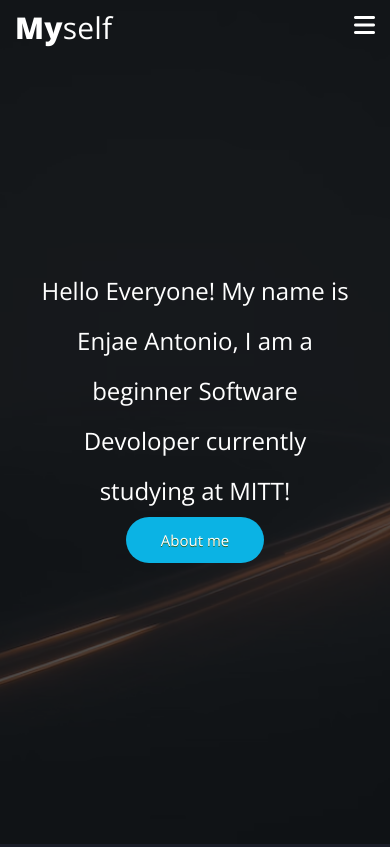
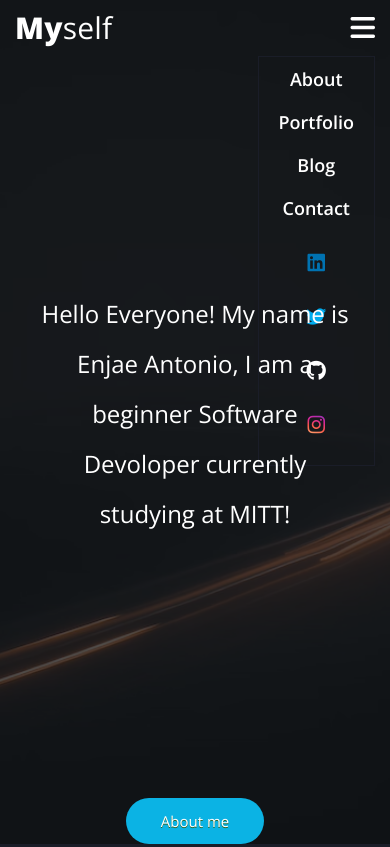
Before and after one commit to EnjaeAntonio/personal-website, a plain HTML site: page index.html in a window 390 px wide. Shown: the top 847 px of the page. Drawn offline with nearby package versions, Linux system fonts and the light colour scheme.

Commit message:
added hamburger menu

```diff
--- a/assets/script/index.js
+++ b/assets/script/index.js
@@ -28,6 +28,7 @@ const aboutBtn = select('.about-btn');
 const contactBtn = select('.contact-btn');
 const navAbout = select('.about-me-btn')
 const navContact = select('.contact-me-btn')
+const hamburgerBtn = select('.fa-bars')
 
 onEvent('click', navAbout, function() {
     const aboutPage = select('.about');
@@ -51,3 +52,11 @@ onEvent('click', contactBtn, function() {
     const contactPage = select('footer');
     contactPage.scrollIntoView({ block: 'end',  behavior: 'smooth' });
 });
+
+onEvent('click', hamburgerBtn, function() {
+    var x = select('.topnav');
+    if (x.style.display === "block") {
+      x.style.display = "none";
+    } else
+      x.style.display = "block";
+  });
--- a/assets/style/style.css
+++ b/assets/style/style.css
@@ -40,7 +40,6 @@ body {
 
 header {
     height: 56px;
-    overflow: hidden;
 }
 
 .flexbox {
@@ -86,7 +85,7 @@ nav ul li{
 }
 
 nav ul li a {
-    font-size: 20px;
+    font-size: 16px;
     letter-spacing: 1px;
     color: #fff;
     font-weight: 400;
@@ -101,6 +100,36 @@ nav ul li a:hover {
 
 nav ul li + li {
     margin-left: 18px;
+}
+
+.hamburger{
+    text-align: right;
+}
+
+.topnav{
+    text-align: center;
+    padding: 10px 20px;
+    border: 1px solid var(--app-dark-bg);
+}
+
+.topnav ul li {
+    margin-bottom: 16px;
+}
+
+.topnav ul li a{
+    color: #fff;
+    font-weight: 600;
+    font-size: 18px;
+    text-decoration: none;
+    text-align: left;
+}
+
+.topnav-icons {
+    display: grid;
+}
+
+.topnav-icons a i {
+    font-size: 20px;
 }
 
 .nav-icon {
@@ -123,6 +152,7 @@ nav ul li + li {
     font-size: 20px;
     visibility: hidden;
     color: #fff;
+    position: relative;
 }
 
 .about-me-text{
@@ -369,6 +399,8 @@ to {
 }
 
 .more-btn-box {
+position: absolute;
+bottom: 0px;
 animation: my-name .8s ease-in;
 animation-delay: .2s;
 }
@@ -390,22 +422,27 @@ transform: translateY(0px);
 
 
 @media (max-width: 983px){
-    nav {
-        width: 70%  ;
+    .header-nav, .nav-icon{
+        width: 0%;
+            visibility: hidden;
     }
-    nav ul li a {
-        font-size: 20px;
-    }
-    .nav-icon{
-        width: 10%;
-        visibility: hidden;
-    }
-
     .fa-bars {
         font-size: 24px;
         visibility: visible;
     }
+    .mobile-nav{
+        width: 40%;
+        display: grid;
+        justify-content: right;
+    }
 
+    .hamburger i {
+        font-size: 28px;
+        line-height: 56px;
+    }
+    .title{
+        width: 60%;
+    }
     .name {
         font-size: 42px;
         line-height: 44px;
@@ -470,9 +507,6 @@ transform: translateY(0px);
     }
     nav ul li a {
         font-size: 14px;
-    }
-    .title {
-        width: 30%;
     }
 }
 
--- a/index.html
+++ b/index.html
@@ -37,9 +37,27 @@
                                 <a target="_blank" href="https://twitter.com/EnjaeA"><i class="fa-brands fa-twitter nav-icons"></a></i>
                                 <a target="_blank" href="https://github.com/EnjaeAntonio"><i class="fa-brands fa-github nav-icons"></a></i>
                                 <a target="_blank" href="https://www.instagram.com/enjaeantonio/"><i class="fa-brands fa-instagram nav-icons"></i></a></i>
-                                <i class="fa-solid fa-bars"></i>
                             </div>
-                    </header>
+                            <section class="mobile-nav">
+                                <div class="hamburger">
+                                    <i class="fa-solid fa-bars"></i>
+                                </div>
+                                <div class="topnav">
+                                    <ul>
+                                        <li class="about-me-btn"><a>About</a></li>
+                                        <li><a target="_blank" href="https://github.com/EnjaeAntonio?tab=repositories">Portfolio</a></li>
+                                        <li><a target="_blank" href="">Blog</a></li>
+                                        <li class="contact-me-btn"><a>Contact</a></li>
+                                        <div class="topnav-icons">
+                                            <a target="_blank" href="https://www.linkedin.com/in/enjae-antonio-a6a8b2256/"><i class="fa-brands fa-linkedin nav-icons"></a></i>
+                                            <a target="_blank" href="https://twitter.com/EnjaeA"><i class="fa-brands fa-twitter nav-icons"></a></i>
+                                            <a target="_blank" href="https://github.com/EnjaeAntonio"><i class="fa-brands fa-github nav-icons"></a></i>
+                                            <a target="_blank" href="https://www.instagram.com/enjaeantonio/"><i class="fa-brands fa-instagram nav-icons"></i></a>
+                                        </div>
+                                    </ul>
+                                </div>
+                            </section>
+                        </header>
                     <section class="text-and-btn">
                         <div class="landing-text">
                             <h2 class="about-me-text">
```
